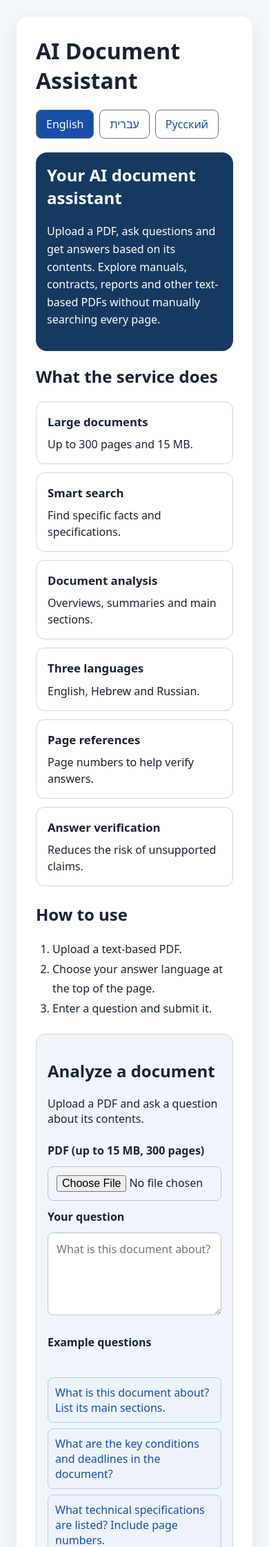
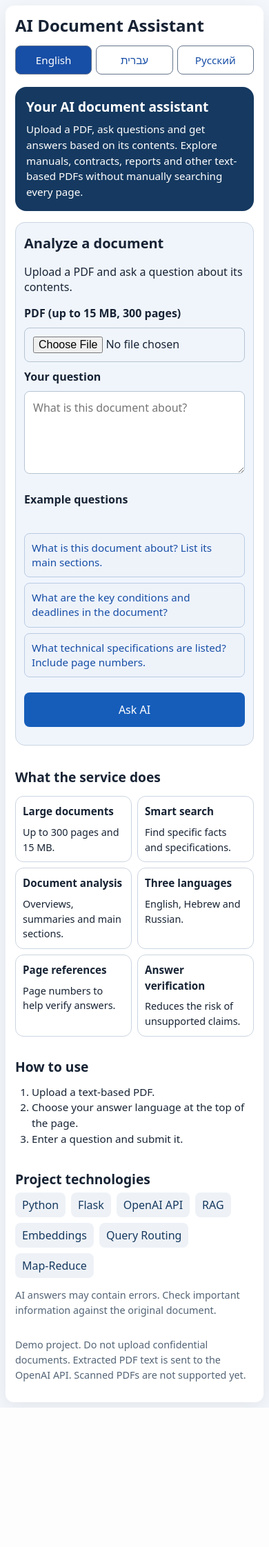
Before and after one commit to EduardK15/ai-document-assistant, a Flask app: page / in a window 390 px wide. Shown: the top 2243 px of the page at 69% size. After the commit the page ends 2041 px from the top, so only its background shows below. Run offline with Flask 3, Linux system fonts and the light colour scheme.

Commit message:
Add files via upload

```diff
--- a/static/style.css
+++ b/static/style.css
@@ -1 +1,42 @@
-*{box-sizing:border-box}body{font-family:system-ui,Arial,sans-serif;background:#f4f7fb;color:#172334;margin:0;padding:24px}main{max-width:760px;margin:auto;background:white;padding:28px;border-radius:16px;box-shadow:0 8px 30px #192b4415}h1{margin-top:0}form{display:grid;gap:12px;margin:24px 0}label{font-weight:700}input,textarea{font:inherit;padding:12px;border:1px solid #b6c4d2;border-radius:8px;width:100%}textarea{min-height:120px}button{font:inherit;background:#165dba;color:white;border:0;border-radius:8px;padding:14px;cursor:pointer}section{background:#f0f5fc;border-radius:10px;padding:16px;margin-top:20px}.error{background:#fff0ef;color:#9b231d}.answer{white-space:pre-wrap;line-height:1.6}.note{font-size:.9rem;color:#536476;line-height:1.5}
+*{box-sizing:border-box}
+body{font-family:system-ui,Arial,sans-serif;background:#f4f7fb;color:#172334;margin:0;padding:24px}
+main{max-width:760px;margin:auto;background:white;padding:28px;border-radius:16px;box-shadow:0 8px 30px #192b4415}
+h1{margin-top:0}
+form{display:grid;gap:12px;margin:24px 0}
+label{font-weight:700}
+input,textarea{font:inherit;padding:12px;border:1px solid #b6c4d2;border-radius:8px;width:100%}
+textarea{min-height:120px}
+button{font:inherit;background:#165dba;color:white;border:0;border-radius:8px;padding:14px;cursor:pointer}
+section{background:#f0f5fc;border-radius:10px;padding:16px;margin-top:20px}
+.error{background:#fff0ef;color:#9b231d}
+.answer{white-space:pre-wrap;line-height:1.6}
+.note{font-size:.9rem;color:#536476;line-height:1.5}
+
+/* Smartphone layout only */
+@media screen and (max-width:600px){
+ body{padding:8px;font-size:16px}
+ main{padding:14px;border-radius:12px;display:flex;flex-direction:column;min-width:0}
+ main>h1{font-size:1.5rem;line-height:1.25;margin-bottom:4px}
+ main>h2{font-size:1.2rem;margin:18px 0 6px}
+ main>.languages{flex-wrap:nowrap;gap:6px;margin:10px 0}
+ main>.languages a{flex:1;text-align:center;padding:10px 5px;font-size:.95rem;min-width:0}
+ main>.hero{padding:16px;margin:8px 0 10px}
+ main>.hero h2{font-size:1.2rem;line-height:1.35;margin-bottom:8px}
+ main>.hero p{font-size:.95rem;line-height:1.5;margin:0}
+ main>.workspace{order: -1;padding:12px;margin:6px 0 14px;min-width:0}
+ main>h1,main>.languages,main>.hero{order:-2}
+ main>.workspace h2{font-size:1.25rem;margin-top:4px}
+ main>.features{grid-template-columns:repeat(2,minmax(0,1fr));gap:8px;margin:8px 0 12px}
+ main .feature{padding:10px;font-size:.9rem;overflow-wrap:normal}
+ main .feature h3{font-size:.95rem}
+ main>.steps{font-size:.95rem;line-height:1.5;margin-top:6px}
+ form{margin:14px 0;gap:10px;min-width:0}
+ input,textarea,button{font-size:16px;max-width:100%;min-width:0}
+ button{min-height:44px}
+ main .examples button{font-size:.95rem;line-height:1.4}
+ main #answer-result{padding:0;min-width:0}
+ main .answer{max-width:100%;overflow-x:auto;overflow-wrap:anywhere}
+ main .answer table{display:table;width:100%;min-width:520px;overflow-wrap:normal;word-break:normal}
+ main .answer th,main .answer td{word-break:normal;overflow-wrap:normal}
+}
+@media screen and (max-width:340px){main>.features{grid-template-columns:1fr}}
```
